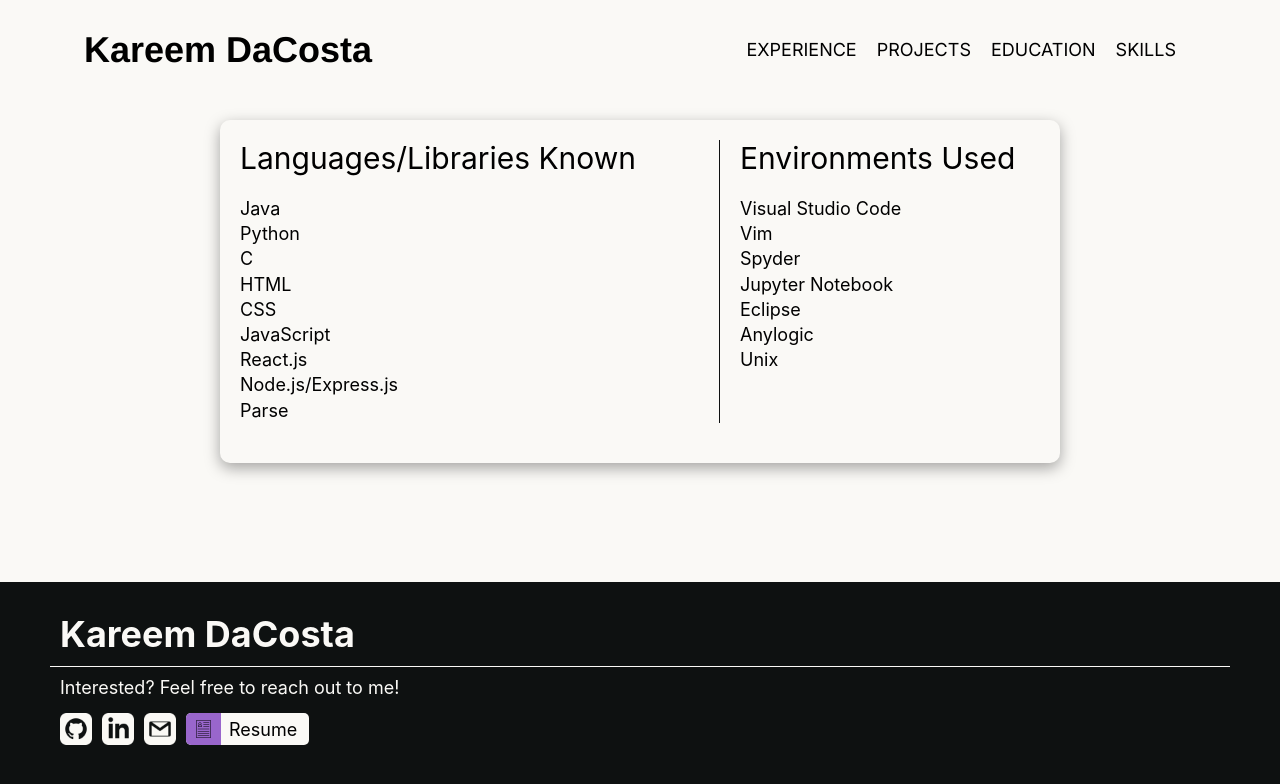
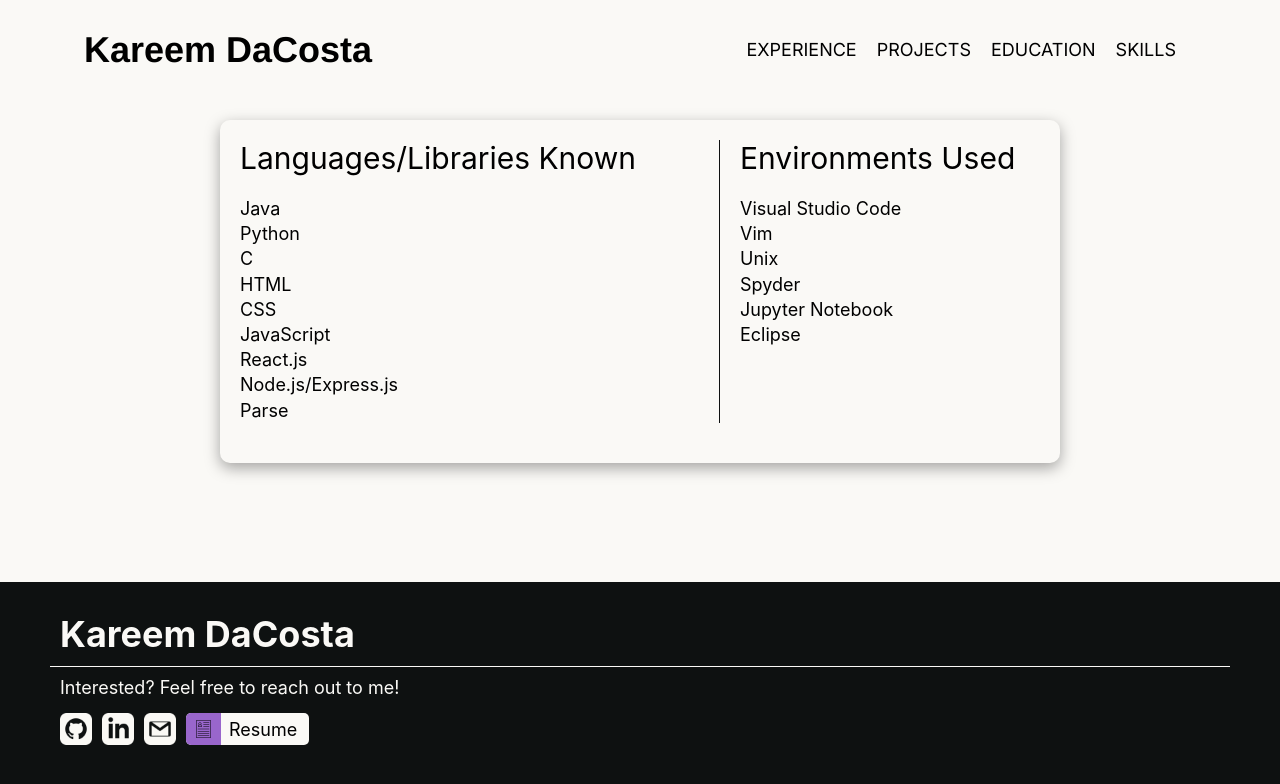
Before and after one commit to KareemDaCosta/kareem-dacosta-personal-website, a React (Create React App) app: page /skills in a window 1280 px wide. Shown: the top 784 px of the page. Built offline with nearby package versions, Linux system fonts and the light colour scheme.

Commit message:
Updated List

```diff
--- a/src/components/Skills/Skills.jsx
+++ b/src/components/Skills/Skills.jsx
@@ -16,11 +16,10 @@ export default function Skills() {
   const editorsKnown = [
     "Visual Studio Code",
     "Vim",
+    "Unix",
     "Spyder",
     "Jupyter Notebook",
-    "Eclipse",
-    "Anylogic",
-    "Unix"
+    "Eclipse"
   ];
 
   return (
```
